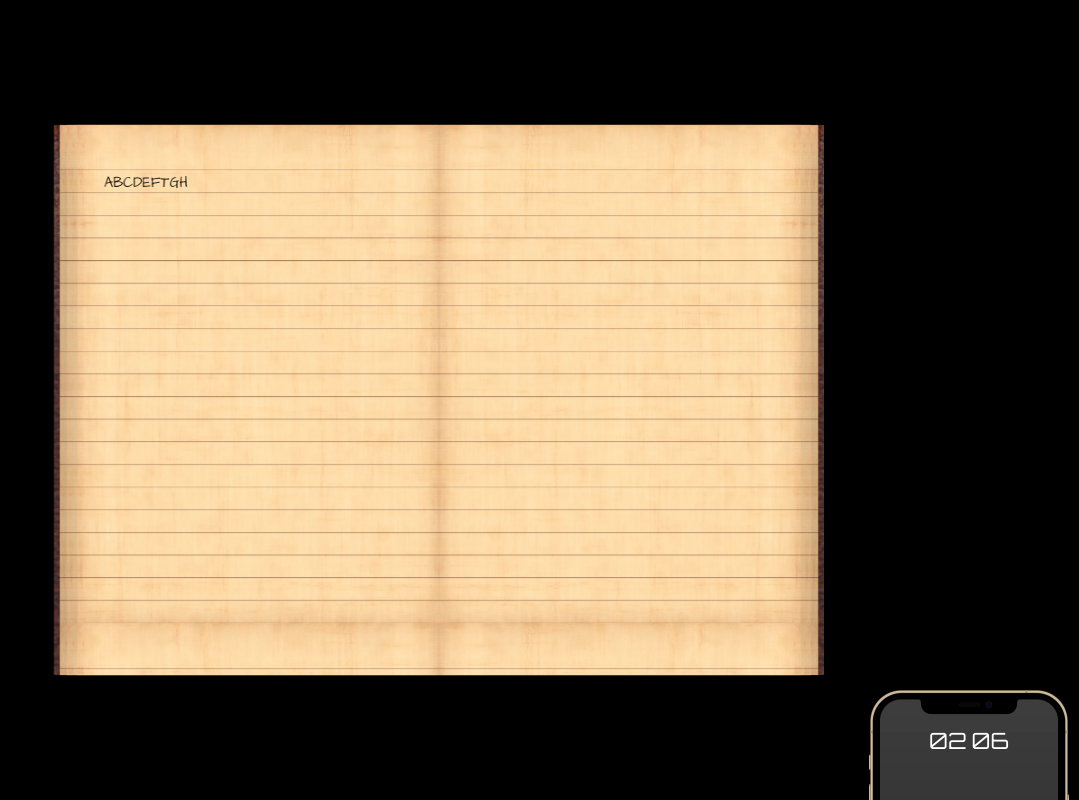
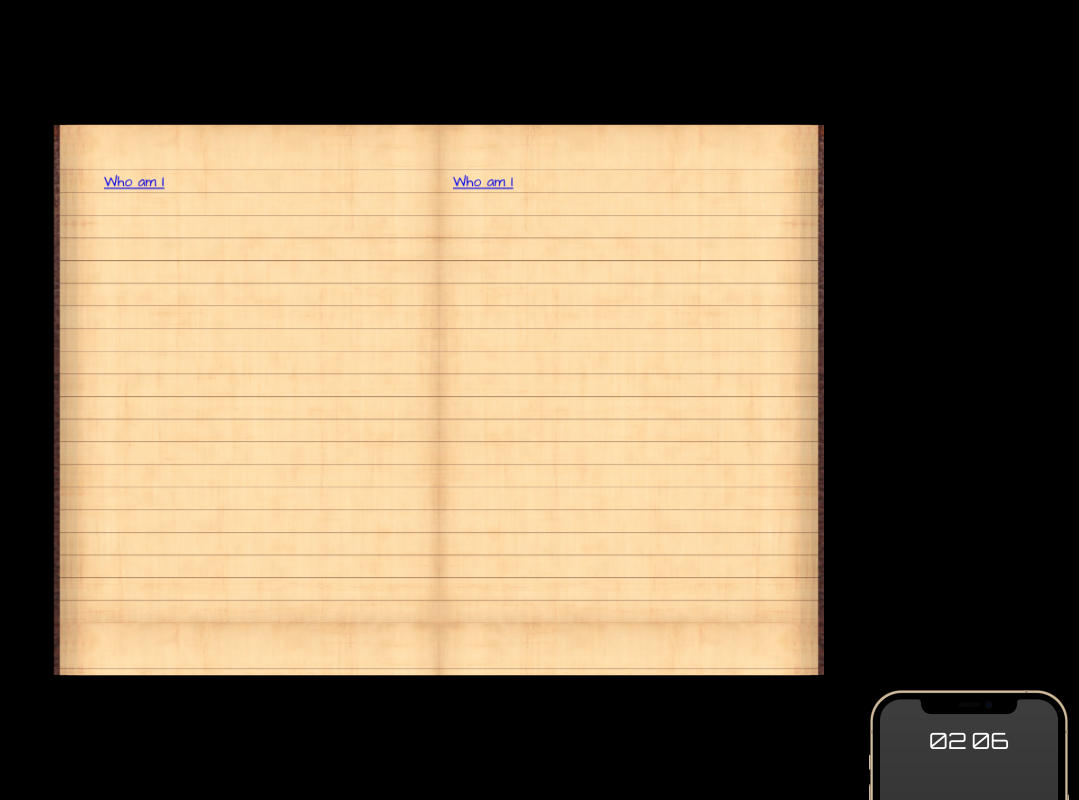
Before and after one commit to ben2613/haachama.cooking.horror, a React (Create React App) app: page /ct in a window 1280 px wide. Shown: the whole page, without its empty margins (201-1280 px from the left). Built offline with nearby package versions, Linux system fonts and the light colour scheme.

Commit message:
Simple content table test

```diff
--- a/src/containers/App/App.js
+++ b/src/containers/App/App.js
@@ -1,11 +1,41 @@
 import { Container } from '@material-ui/core'
 import Phone from 'components/Phone/Phone'
 import Book from 'containers/Book/Book'
+import ContentTable from 'containers/ContentTable/ContentTable'
 import React, { useEffect, useRef, useState } from 'react'
 import { Route, Switch, useHistory, useLocation } from 'react-router-dom'
 import Ghost from '../../components/Ghost/Ghost'
 import Background from '../Background/Background'
 import './App.css'
+
+
+let LeftSide = (
+  <Switch>
+  <Route path="/ct">
+    <ContentTable />
+  </Route>
+  <Route path="/a/">
+    Left side of A
+  </Route>
+  <Route path="/whoami/">
+    Left side of whoami
+  </Route>
+</Switch>
+)
+
+let RightSide = (
+  <Switch>
+  <Route path="/ct">
+    <ContentTable />
+  </Route>
+  <Route path="/a/">
+    ABCDEFAAAAAA
+  </Route>
+  <Route path="/whoami/">
+    whoami
+  </Route>
+</Switch>
+)
 
 function App() {
   const location = useLocation()
@@ -17,7 +47,7 @@ function App() {
     setBookFlip(true)
     setTimeout(() => {
       setBookFlip(false)
-    }, 1000)
+    }, 600)
   }
   useEffect(() => {
     console.log(lastLocation.current)
@@ -41,15 +71,8 @@ function App() {
       <Background onClick={() => {setBookOpen(false);history.push('/')}} />
       <Ghost />
       <Container>
-        <Book bookOpen={bookOpen} handleClick={() => { setBookOpen(true); if (location.pathname === '/') { history.push('/ct') } }} left={"ABCDEFTGH"} bookFlip={bookFlip}>
-          <Switch>
-            <Route path="/ct" exact={true}>
-
-            </Route>
-            <Route path="/a/">
-              ABCDEFAAAAAA
-            </Route>
-          </Switch>
+        <Book bookOpen={bookOpen} handleClick={() => { setBookOpen(true); if (location.pathname === '/') { history.push('/ct') } }} left={LeftSide} bookFlip={bookFlip}>
+          {RightSide}
         </Book>
         <Phone />
       </Container>
--- a/src/containers/Book/Book.js
+++ b/src/containers/Book/Book.js
@@ -31,10 +31,10 @@ function Book({ bookOpen,
           </Box>
         </div>
         <Box className="content left" lineHeight="1.465em" textAlign="left" paddingLeft="1em" paddingTop="3em" visibility={bookOpen ? "visible" : "hidden"}>
-          {left}
+          {bookFlip?null:left}
         </Box>
         <Box className="content" lineHeight="1.465em" textAlign="left" paddingLeft="1em" paddingTop="3em" visibility={bookOpen ? "visible" : "hidden"}>
-          {children}
+          {bookFlip?null:children}
         </Box>
       </div>
     </div>
@@ -44,8 +44,8 @@ function Book({ bookOpen,
 Book.propTypes = {
   bookOpen: PropTypes.bool,
   handleClick: PropTypes.func,
-  children: PropTypes.node,
-  left: PropTypes.node,
+  children: PropTypes.oneOfType([PropTypes.element, PropTypes.node]),
+  left: PropTypes.oneOfType([PropTypes.element, PropTypes.node]),
   bookFlip: PropTypes.bool,
 }
 
--- /dev/null
+++ b/src/containers/ContentTable/ContentTable.js
@@ -0,0 +1,10 @@
+import React from 'react'
+import { Link } from 'react-router-dom'
+
+export default function ContentTable() {
+  return (
+    <div>
+      <Link to="/whoami">Who am I</Link>
+    </div>
+  )
+}
```
